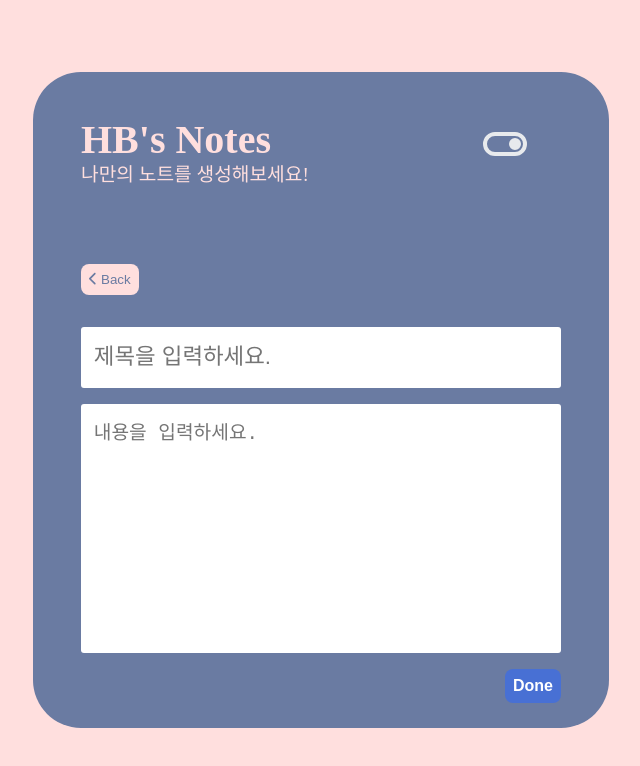
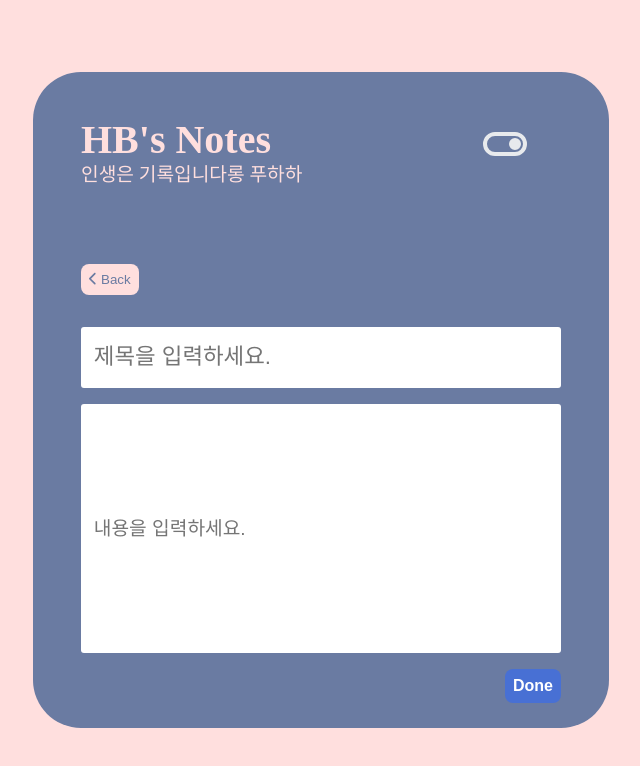
Before and after one commit to Note-React-Toy-Project/Note-main, a React (Vite) app in the folder note-project/: page /create in a window 1280 px wide. Shown: the top 766 px of the page, without its empty margins (319-959 px from the left). Built offline with nearby package versions, Linux system fonts and the light colour scheme; the HTML template or start-up script is replaced by a standard one.

Commit message:
feat: saveNote에 createTime 자동생성 to localStorage

```diff
--- a/note-project/src/components/Title/Title.tsx
+++ b/note-project/src/components/Title/Title.tsx
@@ -22,7 +22,7 @@ const TItle = () => {
     <div className={styles.container}>
       <div className={styles.titleContainer}>
         <h1 className={styles.title}>HB's Notes</h1>
-        <span className={styles.span}>나만의 노트를 생성해보세요!</span>
+        <span className={styles.span}>인생은 기록입니다롱 푸하하</span>
       </div>
 
       <img
--- a/note-project/src/interface/NoteType.ts
+++ b/note-project/src/interface/NoteType.ts
@@ -1,4 +1,7 @@
 export interface NoteType {
+  id?: string;
   title: string;
   content: string;
+  createdTime?: string;
+  updateTime?: string;
 }
--- a/note-project/src/pages/Create/Create.tsx
+++ b/note-project/src/pages/Create/Create.tsx
@@ -34,7 +34,8 @@ const Create = () => {
           placeholder="제목을 입력하세요."
           onChange={handleTitleChange}
         />
-        <textarea
+        <input
+          type="textarea"
           value={content}
           className={styles.content}
           placeholder="내용을 입력하세요."
--- a/note-project/src/utils/storageNote.ts
+++ b/note-project/src/utils/storageNote.ts
@@ -6,7 +6,7 @@ export const saveNote = (note: NoteType) => {
   try {
     const storedNotes = localStorage.getItem("notes");
     const notes = storedNotes ? JSON.parse(storedNotes) : [];
-    const noteWithId = { ...note, id: uuidv4() };
+    const noteWithId = { ...note, id: uuidv4(), createdTime: new Date() };
     notes.push(noteWithId);
     localStorage.setItem("notes", JSON.stringify(notes));
   } catch (error) {
```
